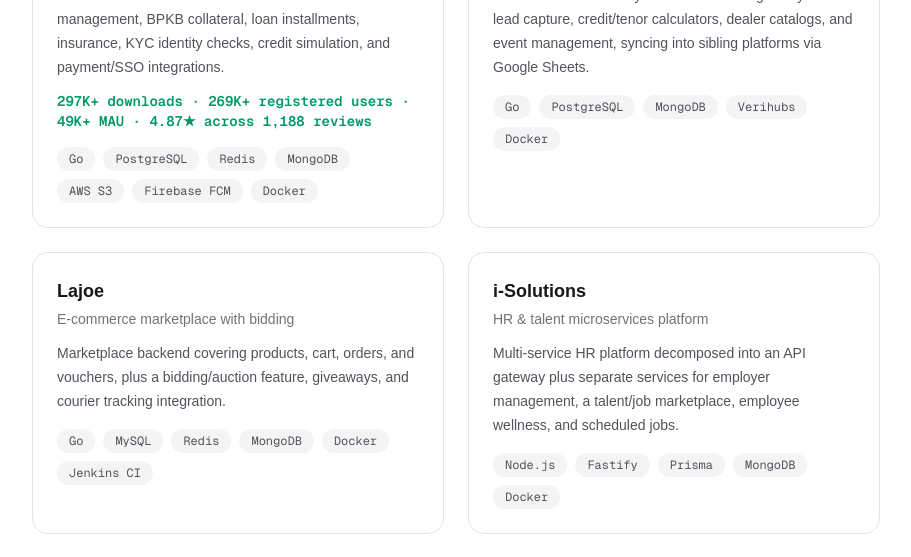
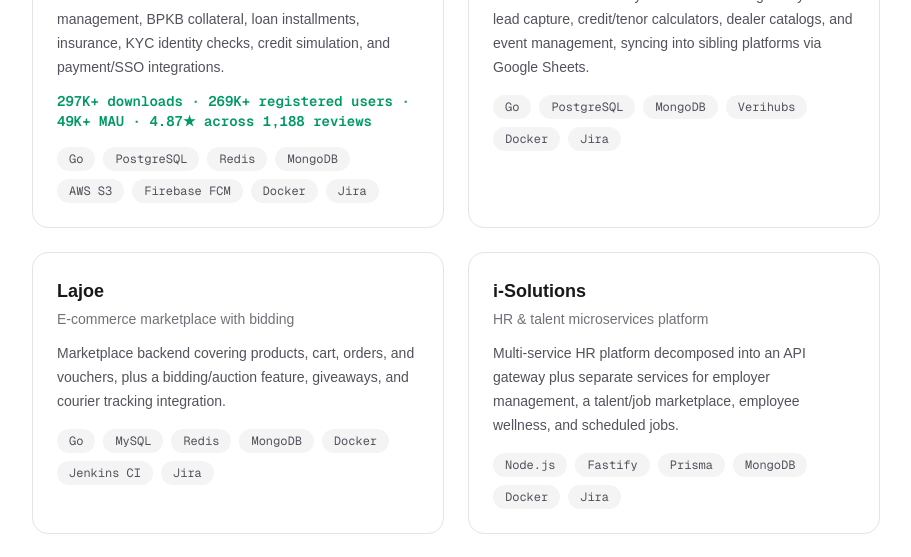
Before and after one commit to Flushuine/portfolio, a Next.js app: page / in a window 1280 px wide. Shown: the part 1160-1717 px from the top of the page, without its empty margins (184-1095 px from the left). Built offline with nearby package versions, Linux system fonts and the light colour scheme.

Commit message:
feat(page): add jira to project tech stacks

```diff
--- a/app/page.tsx
+++ b/app/page.tsx
@@ -14,28 +14,28 @@ const projects: Project[] = [
       "Backend for a multifinance vehicle-loan business: dealer management, BPKB collateral, loan installments, insurance, KYC identity checks, credit simulation, and payment/SSO integrations.",
     impact:
       "297K+ downloads · 269K+ registered users · 49K+ MAU · 4.87★ across 1,188 reviews",
-    tech: ["Go", "PostgreSQL", "Redis", "MongoDB", "AWS S3", "Firebase FCM", "Docker"],
+    tech: ["Go", "PostgreSQL", "Redis", "MongoDB", "AWS S3", "Firebase FCM", "Docker", "Jira"],
   },
   {
     name: "LeadSync",
     tagline: "Lead management & CRM sync",
     description:
       "Source-of-truth leads system for a financing ecosystem: lead capture, credit/tenor calculators, dealer catalogs, and event management, syncing into sibling platforms via Google Sheets.",
-    tech: ["Go", "PostgreSQL", "MongoDB", "Verihubs", "Docker"],
+    tech: ["Go", "PostgreSQL", "MongoDB", "Verihubs", "Docker", "Jira"],
   },
   {
     name: "Lajoe",
     tagline: "E-commerce marketplace with bidding",
     description:
       "Marketplace backend covering products, cart, orders, and vouchers, plus a bidding/auction feature, giveaways, and courier tracking integration.",
-    tech: ["Go", "MySQL", "Redis", "MongoDB", "Docker", "Jenkins CI"],
+    tech: ["Go", "MySQL", "Redis", "MongoDB", "Docker", "Jenkins CI", "Jira"],
   },
   {
     name: "i-Solutions",
     tagline: "HR & talent microservices platform",
     description:
       "Multi-service HR platform decomposed into an API gateway plus separate services for employer management, a talent/job marketplace, employee wellness, and scheduled jobs.",
-    tech: ["Node.js", "Fastify", "Prisma", "MongoDB", "Docker"],
+    tech: ["Node.js", "Fastify", "Prisma", "MongoDB", "Docker", "Jira"],
   },
   {
     name: "Dokumo",
@@ -63,7 +63,7 @@ const projects: Project[] = [
     tagline: "Hydroponic IoT backend · co-founded",
     description:
       "Co-founded IoT + backend systems for 2 hydroponic farms, including 2 custom monitoring devices tracking nutrient levels, pH, and water temperature.",
-    tech: ["Go", "GORM", "MQTT", "Docker"],
+    tech: ["Go", "GORM", "MQTT", "Docker", "Jira"],
   },
 ];
 
```
